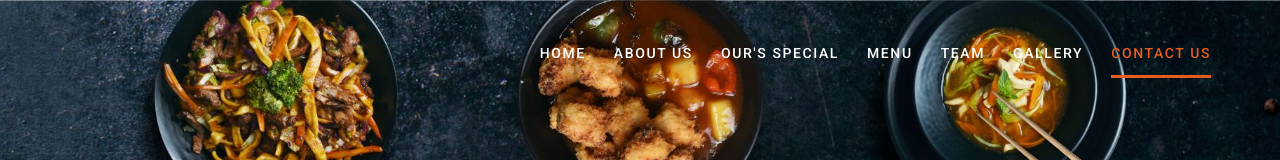
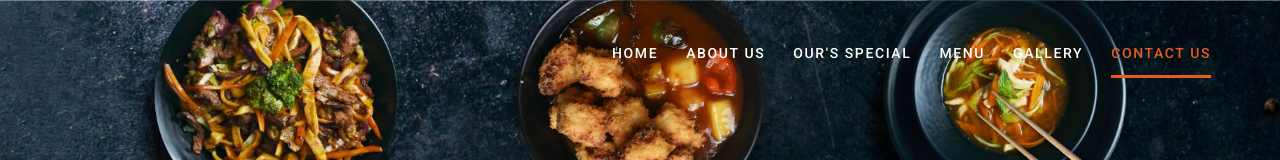
Before and after one commit to mohammaddarweesh/restaurant, a plain HTML site: page index.html in a window 1280 px wide. Shown: the top 160 px of the page. Drawn offline with Linux system fonts and the light colour scheme; a web font is replaced by a local one.

Commit message:
new final

```diff
--- a/index.html
+++ b/index.html
@@ -64,7 +64,7 @@
                                     <li><a href="#about">About us</a></li>
                                     <li><a href="#ourspecial">Our's Special</a></li>
                                     <li><a href="#menu">Menu</a></li>
-                                    <li><a href="#our_team">Team</a></li>
+                                    <!-- <li><a href="#our_team">Team</a></li> -->
                                     <li><a href="#gallery">Gallery</a></li>
                                     <li><a href="#footer">Contact us</a></li>
                                 </ul>
```
